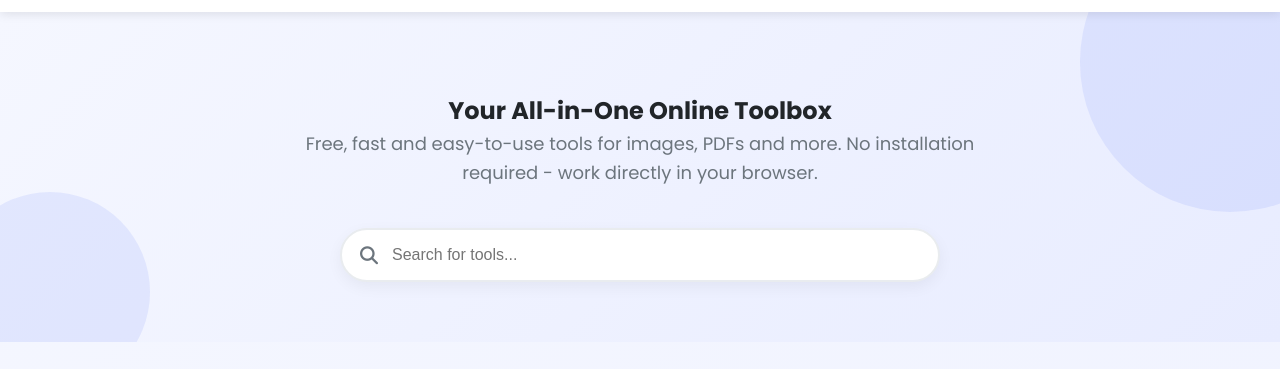
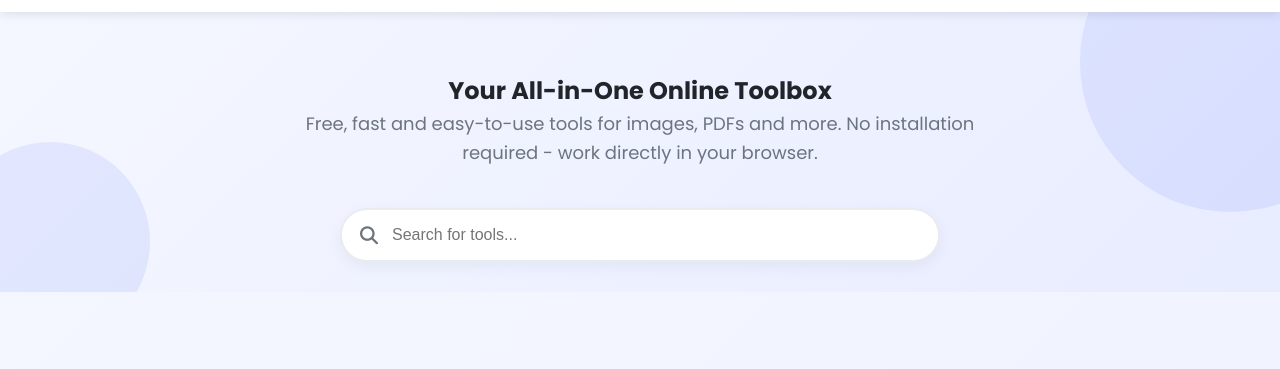
Before and after one commit to sumittailor/file2convert, a plain HTML site: page index.html in a window 1280 px wide. Shown: the part 56-425 px from the top of the page. Drawn offline with Linux system fonts and the light colour scheme.

Commit message:
Update index.html

```diff
--- a/index.html
+++ b/index.html
@@ -164,7 +164,7 @@
 
         /* Hero Section */
         .hero {
-            padding: 80px 0 60px;
+            padding: 60px 0 30px;
             text-align: center;
             background: linear-gradient(135deg, #f5f7ff 0%, #e8ecff 100%);
             position: relative;
```
